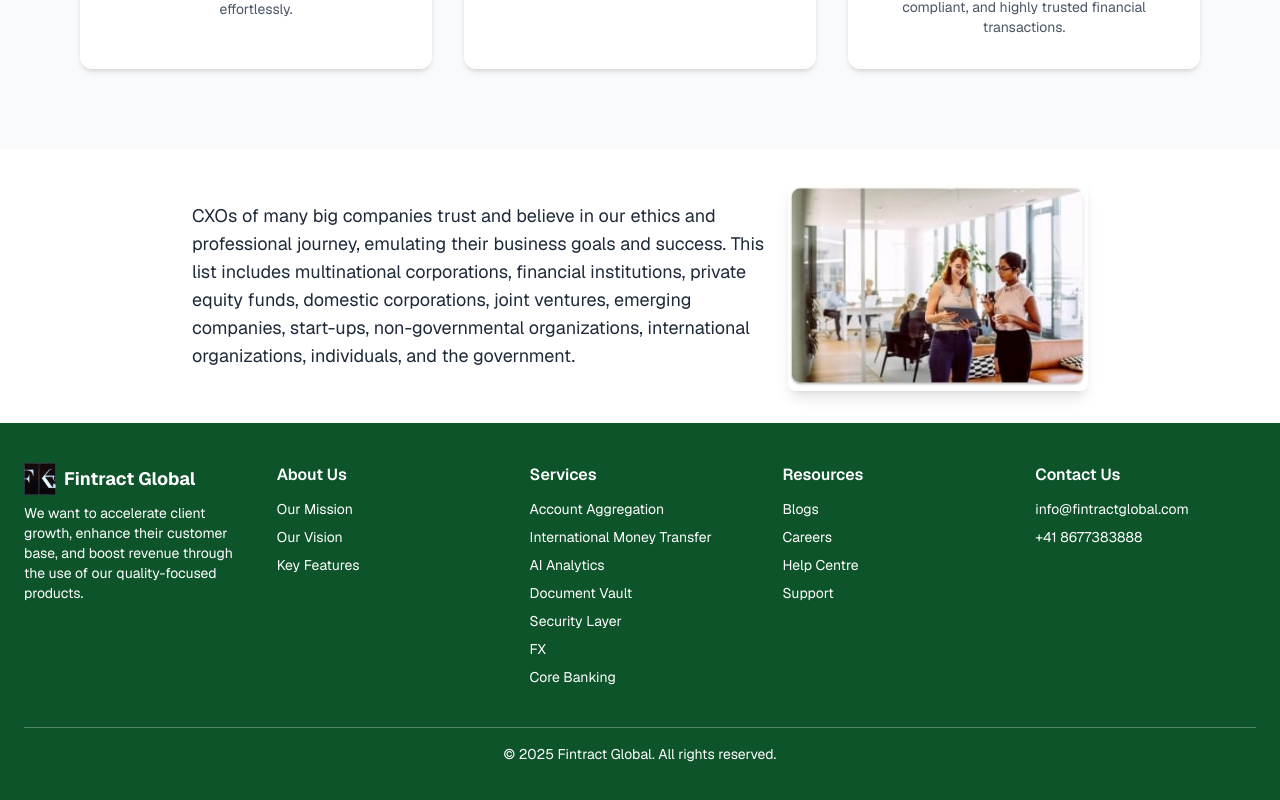
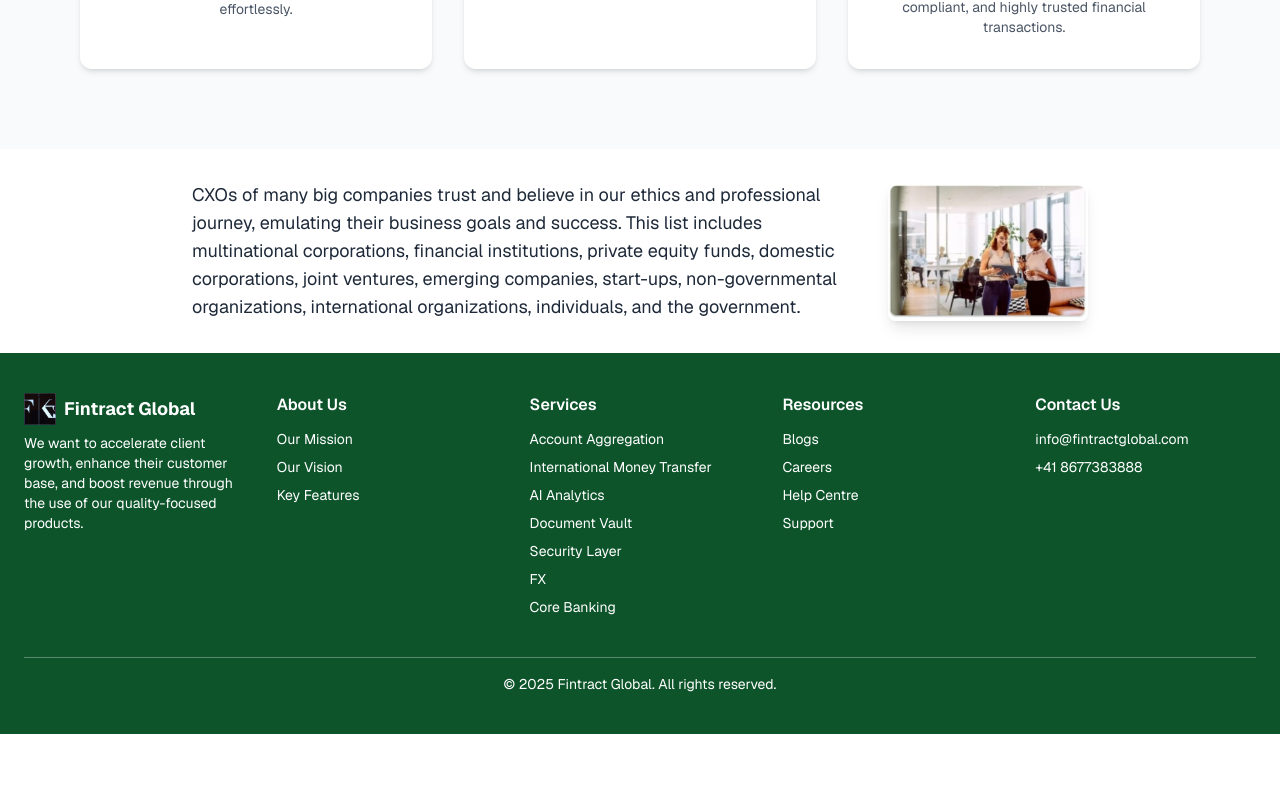
Before and after one commit to harshitagupta29/frontend, a Next.js app: page / in a window 1280 px wide. Shown: the part 2087-2887 px from the top of the page. After the commit the page ends 2821 px from the top, so only its background shows below. Built offline with nearby package versions, Linux system fonts and the light colour scheme.

Commit message:
Initial commit

```diff
--- a/src/app/page.js
+++ b/src/app/page.js
@@ -167,9 +167,8 @@ export default function Hero() {
 
 
   {/* Text + Image Section */}
-      <section className="w-full px-4 py-8">
-  <div className="max-w-4xl mx-auto flex flex-row items-center justify-between gap-4 text-left">
-    {/* Left: Description */}
+     <section className="w-full px-4 py-8">
+  <div className="max-w-4xl mx-auto flex flex-row items-center gap-4">
     <div className="flex-1">
       <p className="text-gray-800 text-lg">
         CXOs of many big companies trust and believe in our ethics and professional journey,
@@ -179,18 +178,18 @@ export default function Hero() {
         individuals, and the government.
       </p>
     </div>
-    {/* Right: Photo */}
-    <div className="flex-shrink-0 flex justify-center">
+    <div>
       <Image
         src="/girl.png"
         alt="Professional Discussion"
-        width={300}
-        height={200}
+        width={200}
+        height={120}
         className="rounded-lg shadow-lg object-cover"
       />
     </div>
   </div>
 </section>
+
 
 
      {/* Footer */}
```
